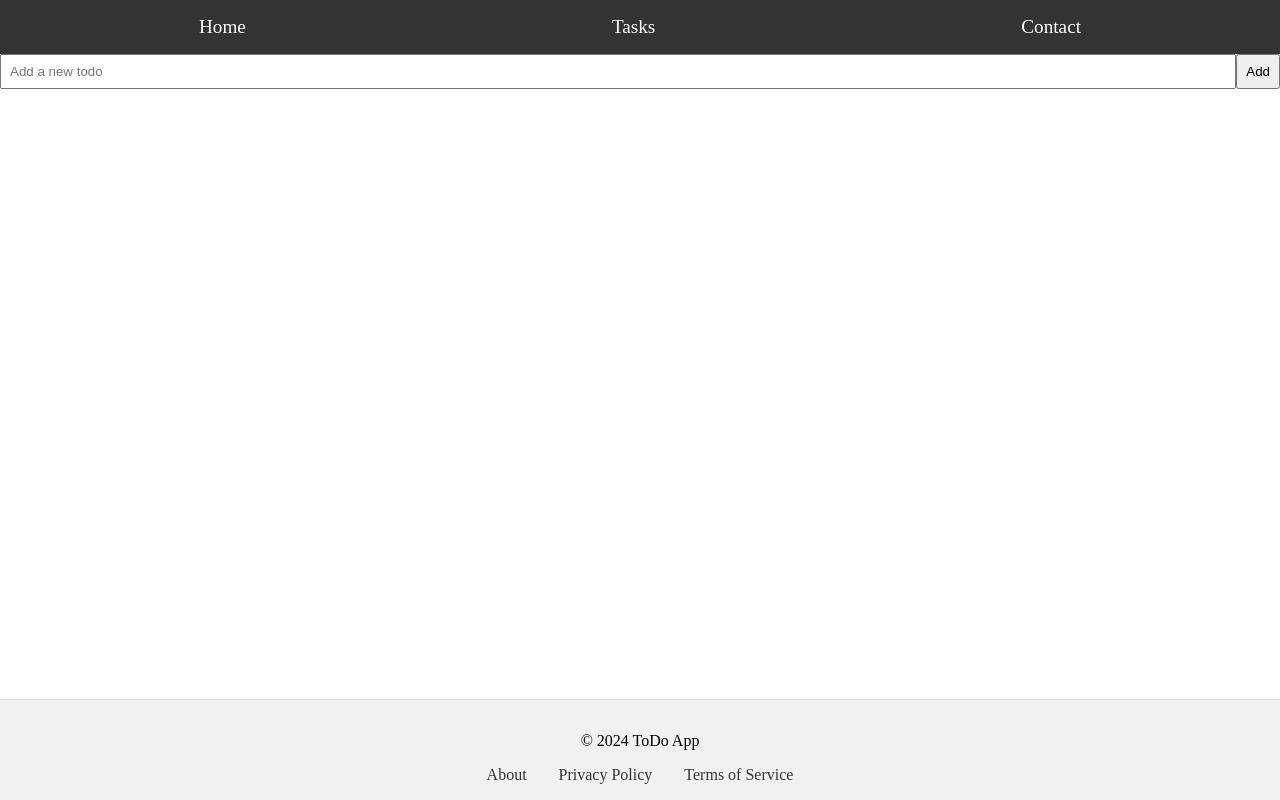
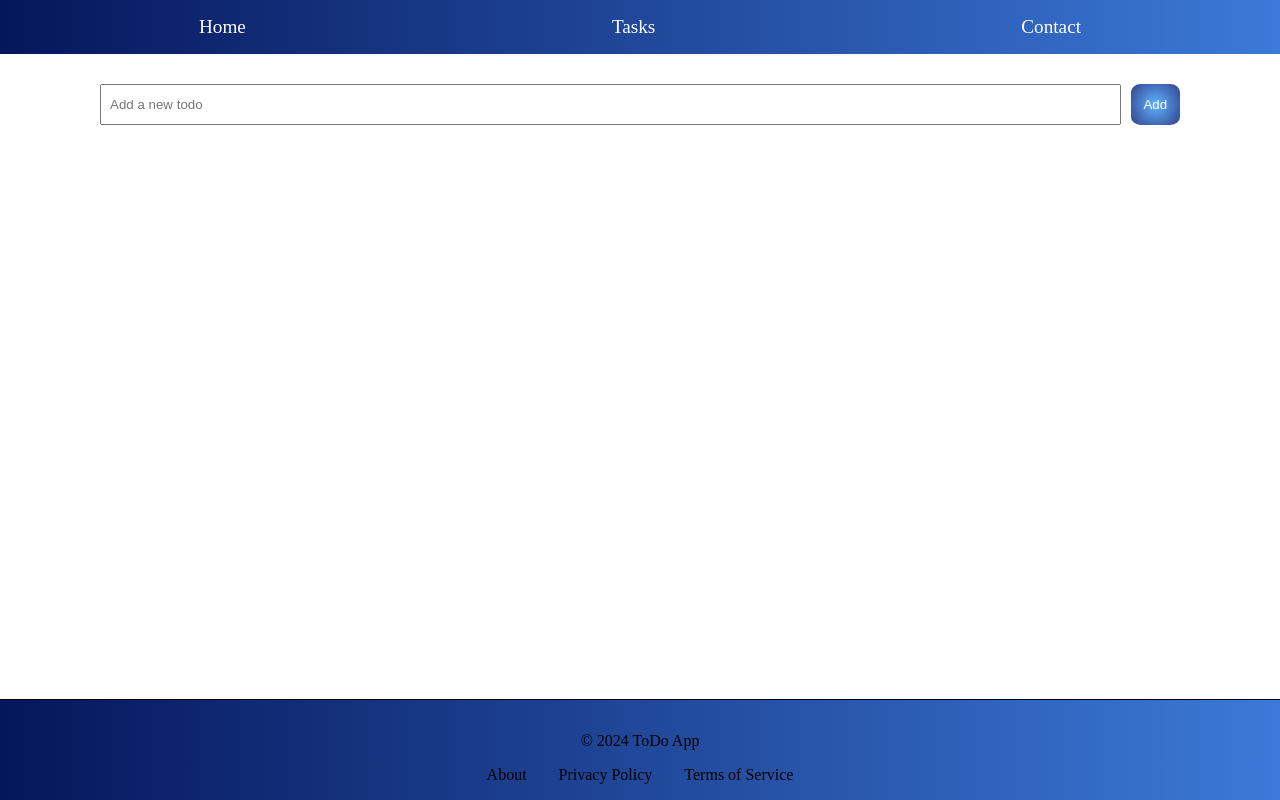
Before and after one commit to Timuriagudin/ToDo-app, a React (Create React App) app: page /todos in a window 1280 px wide. Built offline with nearby package versions, Linux system fonts and the light colour scheme.

Commit message:
changed styles of the buttons

```diff
--- a/src/components/ContactForm.css
+++ b/src/components/ContactForm.css
@@ -1,6 +1,7 @@
 .contact-form {
   display: flex;
   flex-direction: column;
+  margin: 30px 500px;
 }
 
 .contact-form input,
@@ -10,5 +11,13 @@
 }
 
 .contact-form button {
-    padding: 0.5rem;
+  padding: 0.8rem;
+  background: radial-gradient(circle, #5fb4ff, #32408b);
+  color: white;
+  border: none;
+  transition: background-color 0.3s ease, transform 0.3s ease;
 }
+.contact-form button:hover {
+  background-color: #2980b9;
+  transform: scale(1.01);
+}
--- a/src/components/ContactForm.jsx
+++ b/src/components/ContactForm.jsx
@@ -1,4 +1,5 @@
 import React, { useState } from "react";
+import "./ContactForm.css";
 
 const ContactForm = ({ onSubmit }) => {
   const [form, setForm] = useState({
--- a/src/components/Footer.css
+++ b/src/components/Footer.css
@@ -1,8 +1,8 @@
 .footer {
-    background-color: #f1f1f1;
+  background: linear-gradient(to right, #05165b, #3c79d8);
   padding: 1rem;
   text-align: center;
-    border-top: 1px solid #ddd;
+  border-top: 1px solid #000000;
 }
 
 .footer-content {
@@ -15,7 +15,7 @@
 }
 
 .footer-nav a {
-    color: #333;
+  color: #000000;
   text-decoration: none;
   margin: 0 1rem;
 }
--- a/src/components/HomePage.css
+++ b/src/components/HomePage.css
@@ -1,3 +1,4 @@
+
 h1 {
   font-family: "Quicksand", sans-serif;
   text-align: center;
--- a/src/components/HomePage.jsx
+++ b/src/components/HomePage.jsx
@@ -1,11 +1,13 @@
 import React from "react";
-import "./HomePage.css"
+import "./HomePage.css";
 
 const HomePage = () => {
   return (
     <div>
       <h1>Welcome to the ultimate task management app!</h1>
-      <h2>Here, you can create, edit, update the status, or remove your tasks.</h2>
+      <h2>
+        Here, you can create, edit, update the status, or remove your tasks.
+      </h2>
     </div>
   );
 };
--- a/src/components/NavBar.css
+++ b/src/components/NavBar.css
@@ -2,7 +2,7 @@
   display: flex;
   justify-content: space-around;
   padding: 1rem;
-    background-color: #333;
+  background: linear-gradient(to right, #05165b, #3c79d8);
 }
 
 .nav-link {
--- a/src/components/TodoForm.css
+++ b/src/components/TodoForm.css
@@ -1,6 +1,6 @@
 .todo-form {
   display: flex;
-    margin-bottom: 1rem;
+  margin: 30px 100px;
 }
 
 .todo-form input {
@@ -9,5 +9,16 @@
 }
 
 .todo-form button {
-    padding: 0.5rem;
+  padding: 0.8rem;
+  background: radial-gradient(circle, #5fb4ff, #32408b);
+  color: white;
+  margin-left: 10px;
+  border-radius: 20%;
+  border: none;
+  transition: background-color 0.3s ease, transform 0.3s ease;
 }
+
+.todo-form button:hover {
+  background-color: #2980b9;
+  transform: scale(1.05);
+}
--- a/src/components/TodoItem.css
+++ b/src/components/TodoItem.css
@@ -1,7 +1,7 @@
 .todo-item {
   display: flex;
   align-items: center;
-  margin-bottom: 0.5rem;
+  margin: 0px 100px 10px;
 }
 
 .todo-item span {
--- a/src/components/TodoItem.jsx
+++ b/src/components/TodoItem.jsx
@@ -1,4 +1,5 @@
 import React, { useState } from "react";
+import "./TodoItem.css";
 
 const TodoItem = ({ todo, onToggleComplete, onRemove, onEdit }) => {
   const [isEditing, setIsEditing] = useState(false);
```
Also changed, not shown: public/bg.png (added), src/App.css (line endings or trailing spaces). Lines whose indentation alone changed are shown as unchanged.
